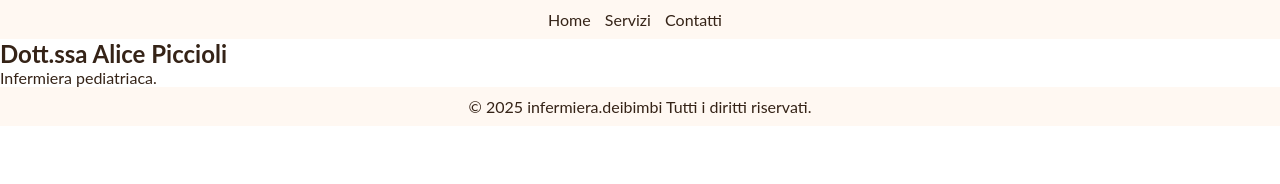
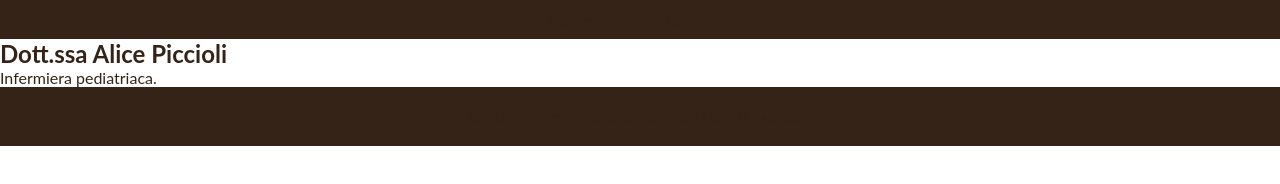
Before and after one commit to picciolialice/infermiera.deibimbi, a plain HTML site: page index.html in a window 1280 px wide. Drawn offline with Linux system fonts and the light colour scheme.

Commit message:
Update style.css

```diff
--- a/style.css
+++ b/style.css
@@ -13,7 +13,7 @@ body {
 
 /* Header */
 header {
-    background-color: #fff8f2;
+    background-color: #352317;
     padding: 10px;
     text-align: center;
 }
@@ -35,18 +35,15 @@ header nav ul li a {
 
 /* Sezione Home */
 #home {
-    background-color: #fff8f2;
+    background-color: #352317;
     padding: 20px;
     text-align: center;
 }
 
 /* Footer */
 footer {
-     background-color: #fff8f2;
+     background-color: #352317;
     padding: 20px;
     text-align: center;
-    background-color: #fff8f2;
-    color: #352317;
-    padding: 10px;
-    text-align: center;
+
 }
```
